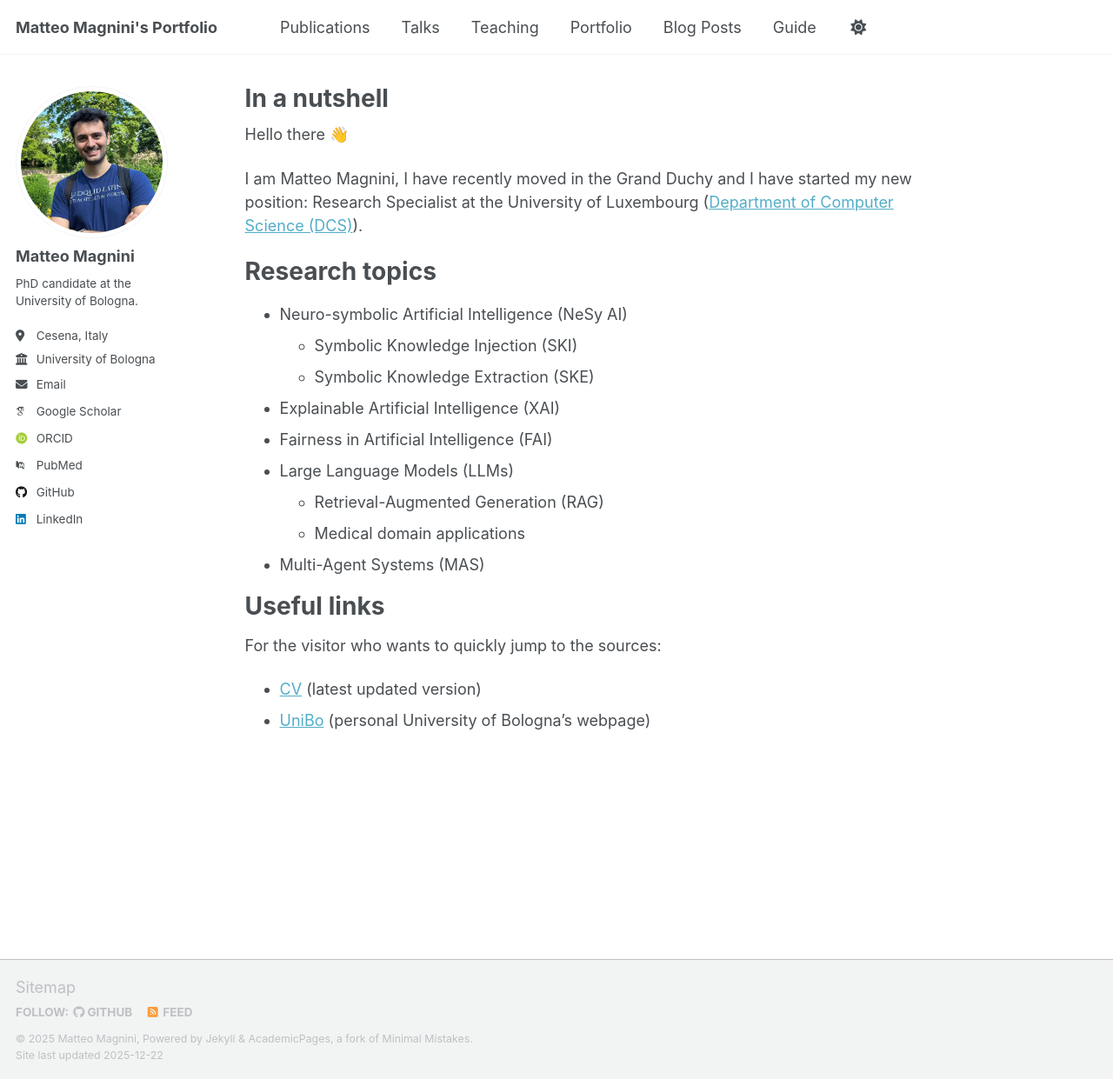
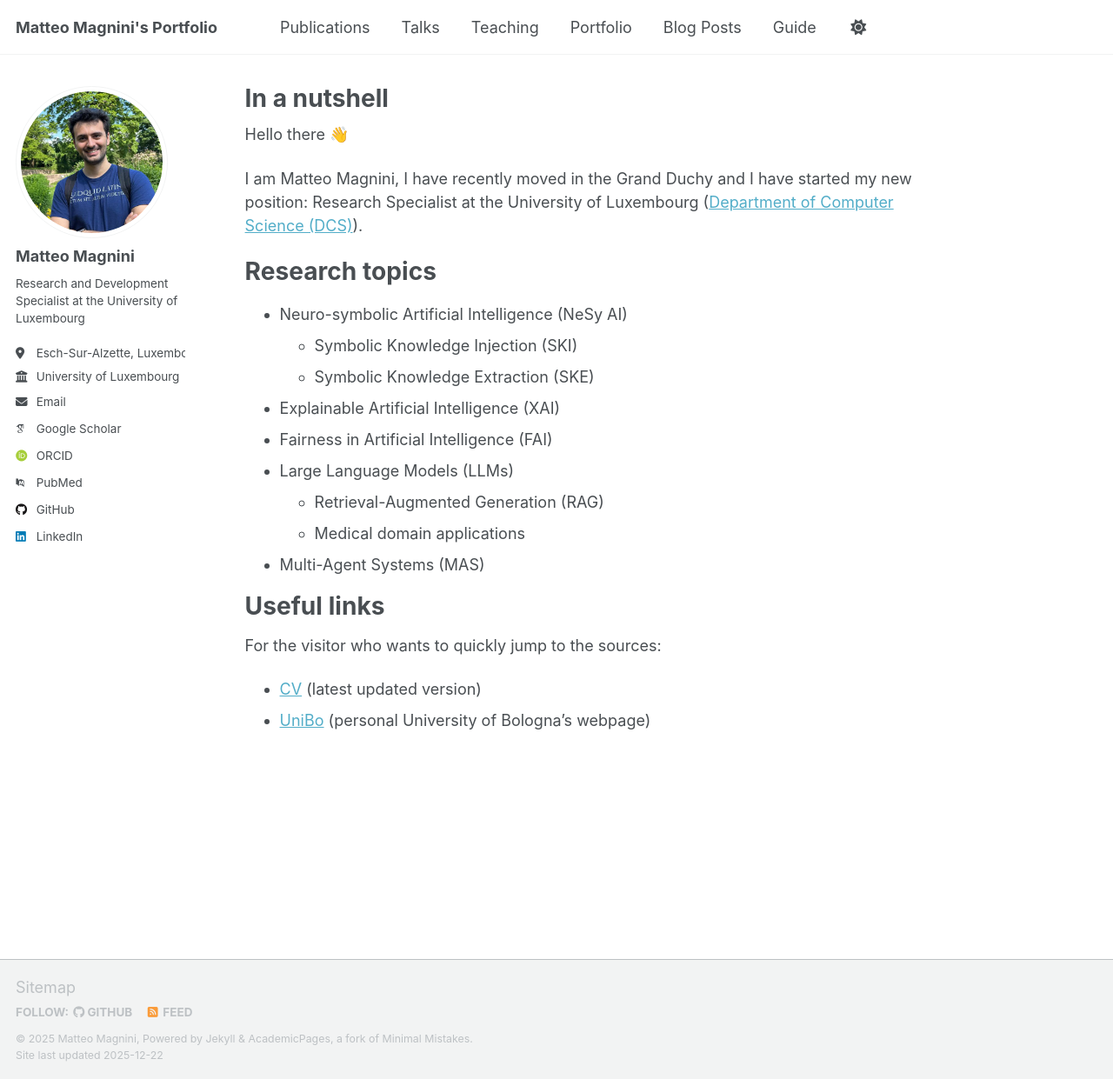
Before and after one commit to MatteoMagnini/matteomagnini.github.io, a Jekyll site: the page built from _pages/about.md, in a window 1280 px wide and 1241 px high. Shown: the whole window at 87% size. Built offline with Jekyll 4.4.1, drawn with Linux system fonts in a browser that asks for light colours; some web fonts are replaced; a script that is not in the unit is left out.

Commit message:
chore: update bio

```diff
--- a/_config.yml
+++ b/_config.yml
@@ -26,9 +26,9 @@ author:
   avatar           : "profile.png"
   name             : "Matteo Magnini"
   pronouns         : # example: "she/her"
-  bio              : "PhD candidate at the University of Bologna."
-  location         : "Cesena, Italy"
-  employer         : "University of Bologna"
+  bio              : "Research and Development Specialist at the University of Luxembourg"
+  location         : "Esch-Sur-Alzette, Luxembourg"
+  employer         : "University of Luxembourg"
   uri              : # URL
   email            : "matteo.magnini@uni.lu"
 
```
Also changed, not shown: _posts/2025-12-01.md (+1 -1 lines).
